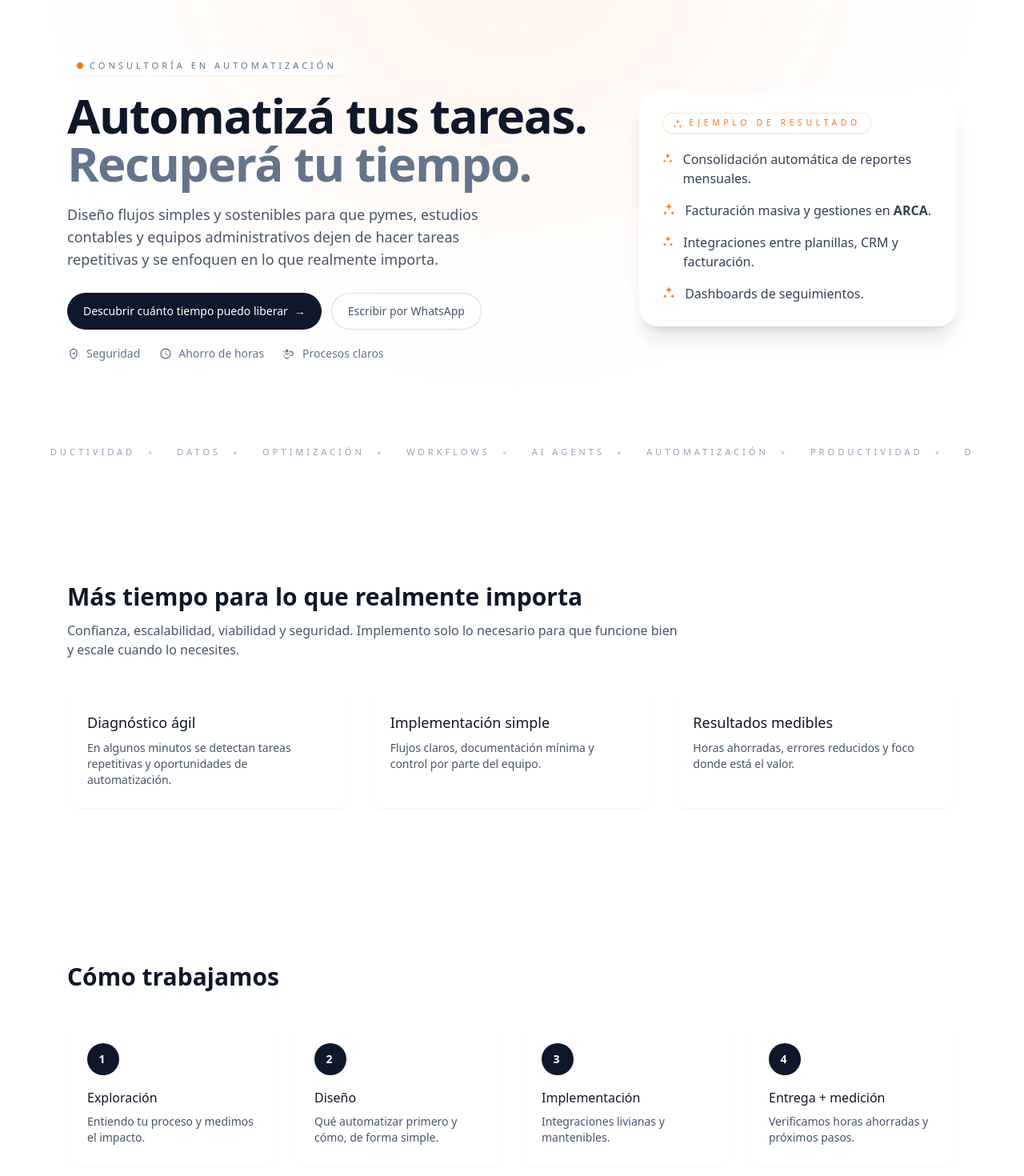
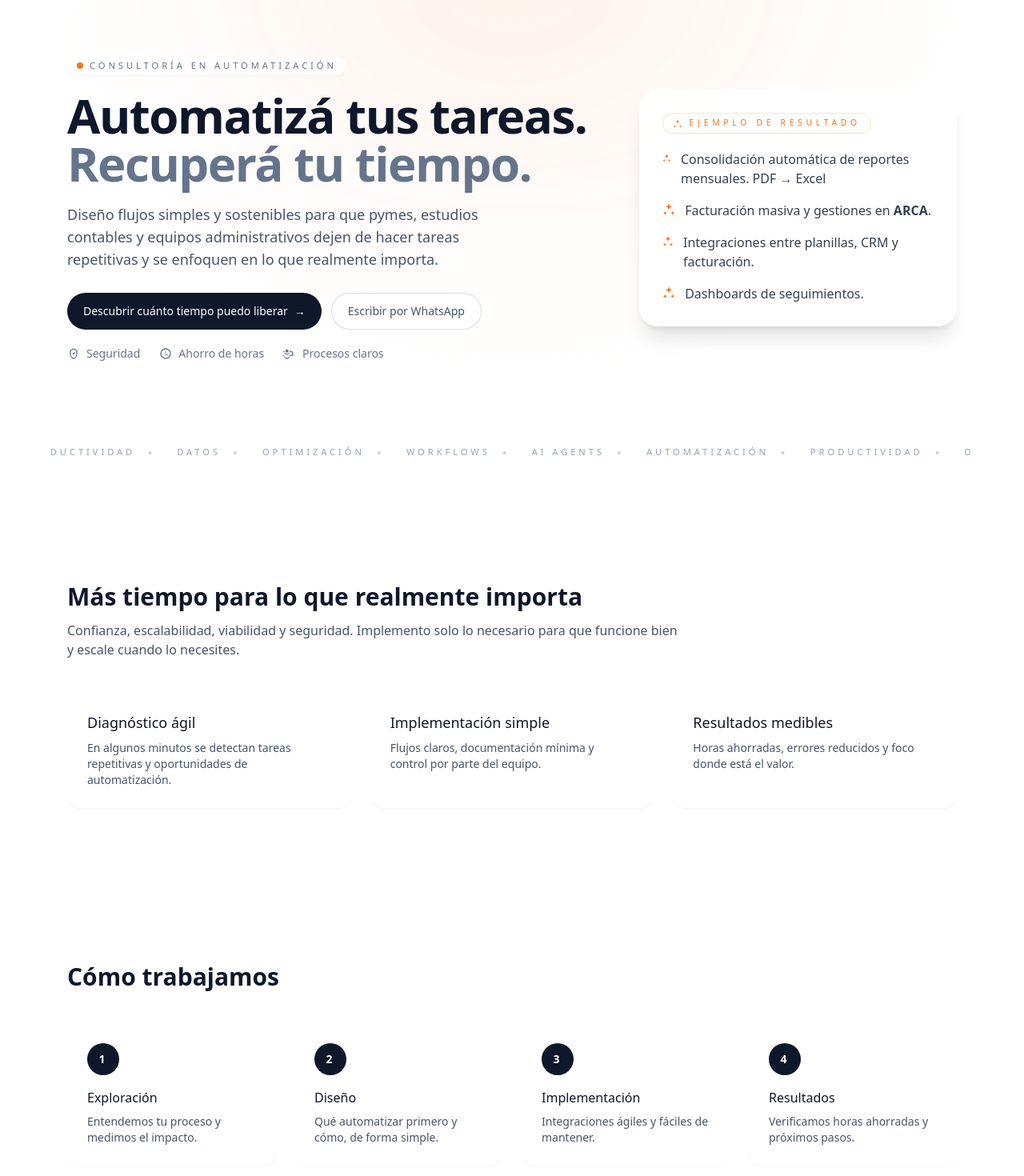
Before and after one commit to mateoadann/adan-landing, a React (Vite) app: page / in a window 1280 px wide. Shown: the part 108-1578 px from the top of the page at 80% size. Built offline with nearby package versions, Linux system fonts and the light colour scheme.

Commit message:
Cambio de algunas descripciones

```diff
--- a/src/App.jsx
+++ b/src/App.jsx
@@ -168,7 +168,7 @@ export default function App() {
                 <ul className="mt-5 space-y-4 text-slate-700">
                   <li className="flex gap-3">
                     <SparkIcon className="mt-0.5 h-4 w-4 text-orange-500" />
-                    Consolidación automática de reportes mensuales.
+                    Consolidación automática de reportes mensuales. PDF → Excel
                   </li>
                   <li className="flex gap-3">
                     <SparkIcon className="mt-0.5 h-4 w-4 text-orange-500" />
@@ -351,7 +351,7 @@ function SectionProceso() {
             {
               step: "1",
               title: "Exploración",
-              desc: "Entiendo tu proceso y medimos el impacto.",
+              desc: "Entendemos tu proceso y medimos el impacto.",
             },
             {
               step: "2",
@@ -361,11 +361,11 @@ function SectionProceso() {
             {
               step: "3",
               title: "Implementación",
-              desc: "Integraciones livianas y mantenibles.",
+              desc: "Integraciones ágiles y fáciles de mantener.",
             },
             {
               step: "4",
-              title: "Entrega + medición",
+              title: "Resultados",
               desc: "Verificamos horas ahorradas y próximos pasos.",
             },
           ].map((p, i) => (
```
